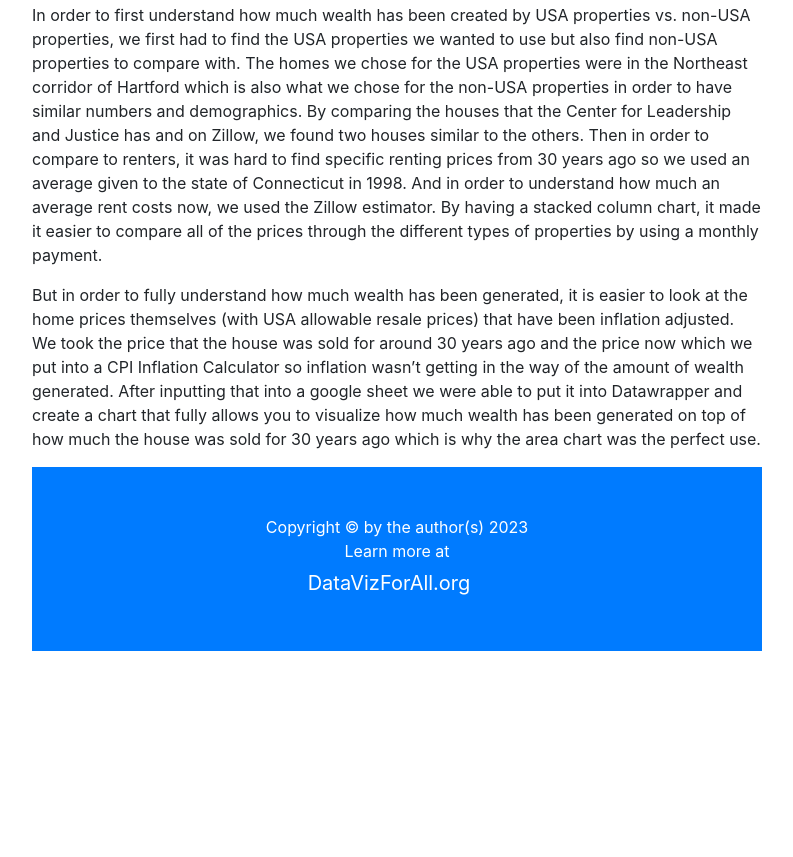
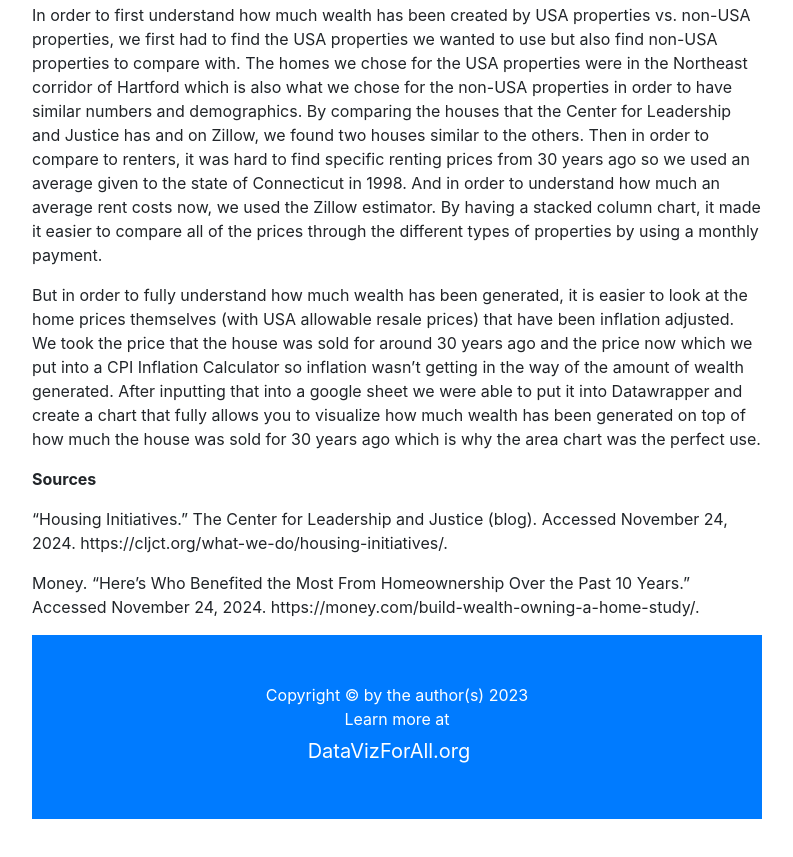
Before and after one commit to juliaboucher/Julia-Gabbie-FinalBuild, a plain HTML site: page index.html in a window 1280 px wide. Shown: the part 8508-9365 px from the top of the page, without its empty margins (243-1036 px from the left). Before the commit the page ends 9309 px from the top, so only its background shows below. Drawn offline with nearby package versions, Linux system fonts and the light colour scheme.

Commit message:
Update index.html

```diff
--- a/index.html
+++ b/index.html
@@ -143,7 +143,6 @@
 
           <img src="julia-sampleimage-3.jpeg" style="width: 100%; margin: 30px 0">
 
-
         </div>
       </div>
     </div>
@@ -184,6 +183,10 @@
           <p>In order to first understand how much wealth has been created by USA properties vs. non-USA properties, we first had to find the USA properties we wanted to use but also find non-USA properties to compare with. The homes we chose for the USA properties were in the Northeast corridor of Hartford which is also what we chose for the non-USA properties in order to have similar numbers and demographics. By comparing the houses that the Center for Leadership and Justice has and on Zillow, we found two houses similar to the others. Then in order to compare to renters, it was hard to find specific renting prices from 30 years ago so we used an average given to the state of Connecticut in 1998. And in order to understand how much an average rent costs now, we used the Zillow estimator. By having a stacked column chart, it made it easier to compare all of the prices through the different types of properties by using a monthly payment.</p>
           <p>But in order to fully understand how much wealth has been generated, it is easier to look at the home prices themselves (with USA allowable resale prices) that have been inflation adjusted. We took the price that the house was sold for around 30 years ago and the price now which we put into a CPI Inflation Calculator so inflation wasn’t getting in the way of the amount of wealth generated. After inputting that into a google sheet we were able to put it into Datawrapper and create a chart that fully allows you to visualize how much wealth has been generated on top of how much the house was sold for 30 years ago which is why the area chart was the perfect use.
 </p>
+          <p><b>Sources</b>
+            <p>“Housing Initiatives.” The Center for Leadership and Justice (blog). Accessed November 24, 2024. https://cljct.org/what-we-do/housing-initiatives/.</p>
+          <p>Money. “Here’s Who Benefited the Most From Homeownership Over the Past 10 Years.” Accessed November 24, 2024. https://money.com/build-wealth-owning-a-home-study/.
+</p>
 
   <!-- End of Section 4 -->
 
```
